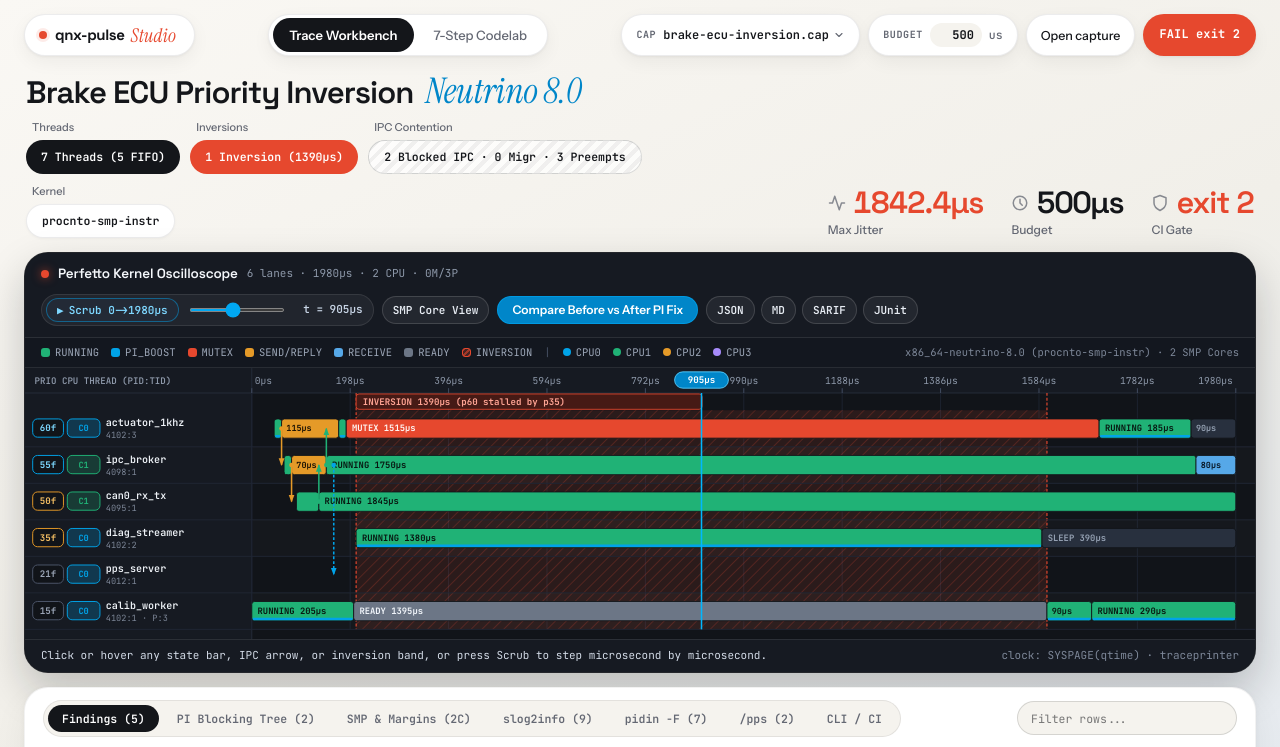
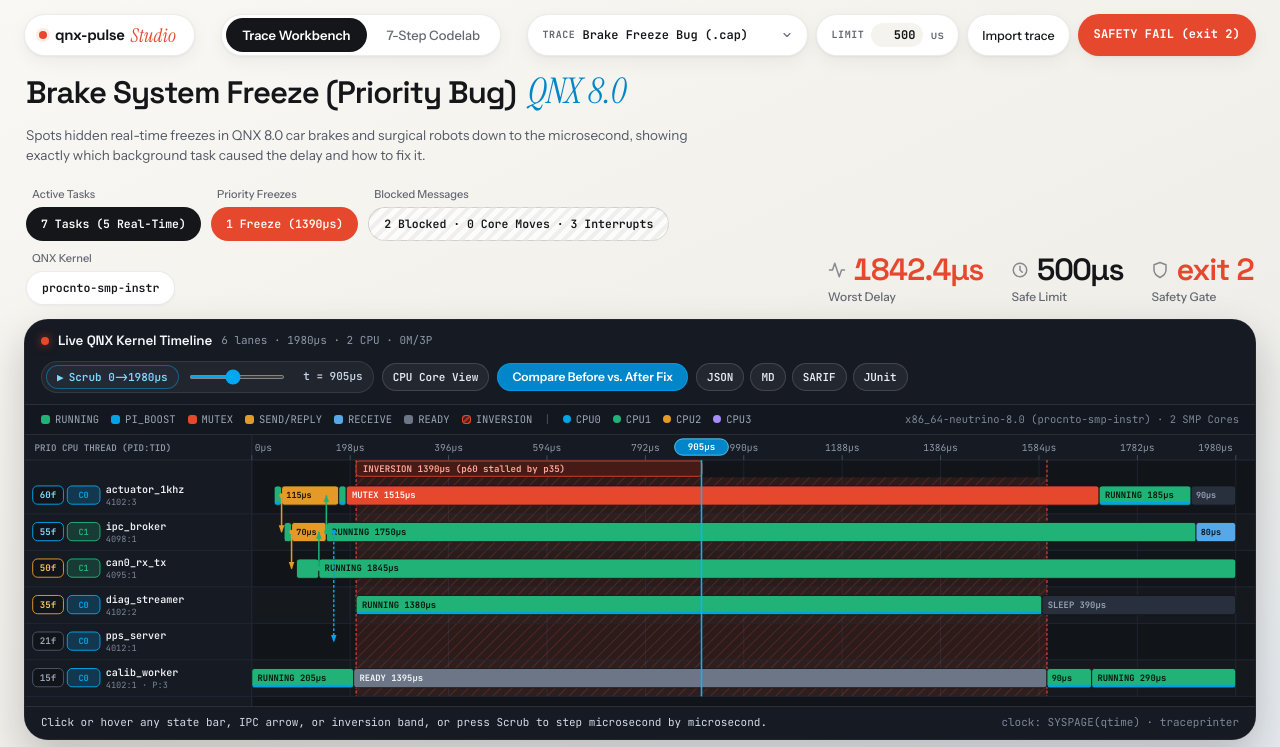
Before and after one commit to wenizmohamed/qnx-pulse-studio, a website with bundled scripts: page public/index.html in a window 1280 px wide. Shown: the top 747 px of the page. Built offline with nearby package versions, Linux system fonts and the light colour scheme.

Commit message:
UX: human-first QNX trace labels and plain-English explainer subtitle

```diff
--- a/public/app.js
+++ b/public/app.js
@@ -33,11 +33,11 @@ const CPU_COLORS = ['#00A3E8', '#20B276', '#E59A28', '#A78BFA'];
 const CPU_TEXT_COLORS = ['#041724', '#081711', '#1B1204', '#160B2E'];
 
 const CAPTURE_TITLES = {
-  'brake-ecu-inversion': 'Brake ECU Priority Inversion',
-  'adas-multihop-pi': 'ADAS Multi-Hop PI Chain (4-Core SMP)',
-  'surgical-arm-clean': 'Surgical Arm Fixed PI',
-  'qemu-starter': 'QEMU x86_64 Starter Capture',
-  custom: 'Custom QNX 8.0 Capture'
+  'brake-ecu-inversion': 'Brake System Freeze (Priority Bug)',
+  'adas-multihop-pi': 'ADAS Multi-Hop Delay (4-Core CPU)',
+  'surgical-arm-clean': 'Surgical Robot Arm (Fixed & Safe)',
+  'qemu-starter': 'QEMU x86_64 Starter Trace',
+  custom: 'Custom QNX 8.0 Trace'
 };
 
 let currentBundle = PRESETS['brake-ecu-inversion'];
@@ -204,7 +204,7 @@ function renderSummary(report) {
 
   const badge = el('verdictBadge');
   badge.className = isPass ? 'status-pill status-pass' : 'status-pill status-fail';
-  badge.textContent = isPass ? 'PASS exit 0' : `FAIL exit ${report.exitCode}`;
+  badge.textContent = isPass ? 'SAFE PASS (exit 0)' : `SAFETY FAIL (exit ${report.exitCode})`;
 
   const brandLed = el('brandLed');
   if (brandLed) brandLed.className = isPass ? 'brand-dot is-pass' : 'brand-dot';
@@ -214,26 +214,26 @@ function renderSummary(report) {
 
   const heading = el('captureHeading');
   if (heading) {
-    heading.textContent = CAPTURE_TITLES[currentPresetId] || report.meta?.name || 'QNX 8.0 Capture';
+    heading.textContent = CAPTURE_TITLES[currentPresetId] || report.meta?.name || 'QNX 8.0 Trace';
   }
 
-  el('capThreads').textContent = `${report.summary.totalThreads} Threads (${report.summary.fifoThreads} FIFO)`;
+  el('capThreads').textContent = `${report.summary.totalThreads} Tasks (${report.summary.fifoThreads} Real-Time)`;
 
   const capInv = el('capInversions');
   if (report.summary.multiHopPiChains > 0) {
     const worstWcbl = report.multiHopPiChains[0]?.wcbl;
-    capInv.textContent = `${report.summary.multiHopPiChains} Multi-Hop PI (${worstWcbl?.beforePiUs ?? 0}µs)`;
+    capInv.textContent = `${report.summary.multiHopPiChains} Multi-Hop Freeze (${worstWcbl?.beforePiUs ?? 0}µs)`;
     capInv.className = 'metric-capsule capsule-signal';
   } else if (report.summary.priorityInversions > 0) {
     const peakUs = report.inversionBands[0]?.durationUs ?? 0;
-    capInv.textContent = `${report.summary.priorityInversions} Inversion (${peakUs}µs)`;
+    capInv.textContent = `${report.summary.priorityInversions} Freeze (${peakUs}µs)`;
     capInv.className = 'metric-capsule capsule-signal';
   } else {
-    capInv.textContent = '0 Inversions (Clean PI)';
+    capInv.textContent = '0 Freezes (Protected)';
     capInv.className = 'metric-capsule capsule-emerald';
   }
 
-  el('capContention').textContent = `${report.summary.ipcBlockChains} Blocked IPC · ${report.summary.smpMigrations} Migr · ${report.summary.smpPreemptions} Preempts`;
+  el('capContention').textContent = `${report.summary.ipcBlockChains} Blocked · ${report.summary.smpMigrations} Core Moves · ${report.summary.smpPreemptions} Interrupts`;
   el('capKernel').textContent = extractKernelLabel(report.meta?.target);
 
   const targetClock = el('targetClockMeta');
@@ -256,10 +256,10 @@ function renderSummary(report) {
   if (compareBtn) {
     if (currentPresetId === 'surgical-arm-clean') {
       compareBtn.classList.add('is-clean');
-      compareBtn.textContent = 'Compare: Before PI Fix (1842µs)';
+      compareBtn.textContent = 'Compare: Before Fix (1842µs)';
     } else {
       compareBtn.classList.remove('is-clean');
-      compareBtn.textContent = 'Compare Before vs After PI Fix';
+      compareBtn.textContent = 'Compare Before vs. After Fix';
     }
   }
 }
--- a/public/index.html
+++ b/public/index.html
@@ -29,23 +29,23 @@
 
       <div class="nav-zone-right">
         <label class="control-pill select-pill" for="captureSelect">
-          <span class="pill-micro-label">CAP</span>
+          <span class="pill-micro-label">TRACE</span>
           <select id="captureSelect" class="pill-select" aria-label="Select capture bundle">
-            <option value="brake-ecu-inversion">brake-ecu-inversion.cap</option>
-            <option value="adas-multihop-pi">adas-multihop-pi.cap</option>
-            <option value="surgical-arm-clean">surgical-arm-clean.cap</option>
-            <option value="qemu-starter">qemu-starter.cap</option>
+            <option value="brake-ecu-inversion">Brake Freeze Bug (.cap)</option>
+            <option value="adas-multihop-pi">ADAS Multi-Hop Delay (.cap)</option>
+            <option value="surgical-arm-clean">Surgical Arm Fixed (.cap)</option>
+            <option value="qemu-starter">QEMU Starter Trace (.cap)</option>
           </select>
         </label>
 
         <label class="control-pill budget-pill" for="deadlineInput">
-          <span class="pill-micro-label">BUDGET</span>
-          <input id="deadlineInput" class="pill-num-input" type="number" min="50" max="5000" step="25" value="500" aria-label="Deadline budget in microseconds" />
+          <span class="pill-micro-label">LIMIT</span>
+          <input id="deadlineInput" class="pill-num-input" type="number" min="50" max="5000" step="25" value="500" aria-label="Safety time limit in microseconds" />
           <span class="pill-unit">us</span>
         </label>
 
-        <button id="btnToggleImport" class="control-pill action-pill" type="button">Open capture</button>
-        <span id="verdictBadge" class="status-pill status-fail">FAIL exit 2</span>
+        <button id="btnToggleImport" class="control-pill action-pill" type="button">Import trace</button>
+        <span id="verdictBadge" class="status-pill status-fail">SAFETY FAIL (exit 2)</span>
       </div>
     </header>
 
@@ -89,27 +89,28 @@
     <section class="masthead" id="summaryStrip" aria-label="Capture telemetry overview">
       <div class="masthead-left">
         <h1 class="masthead-title">
-          <span id="captureHeading">Brake ECU Priority Inversion</span>
-          <span class="masthead-serif">Neutrino 8.0</span>
+          <span id="captureHeading">Brake System Freeze (Priority Bug)</span>
+          <span class="masthead-serif">QNX 8.0</span>
         </h1>
+        <p style="margin:6px 0 12px;font-size:13.5px;color:#525866;max-width:680px;">Spots hidden real-time freezes in QNX 8.0 car brakes and surgical robots down to the microsecond, showing exactly which background task caused the delay and how to fix it.</p>
 
         <div class="capsule-row" role="list" aria-label="Capture breakdown capsules">
           <div class="capsule-group" role="listitem">
-            <span class="capsule-label">Threads</span>
-            <span id="capThreads" class="metric-capsule capsule-obsidian">7 Threads (5 FIFO)</span>
+            <span class="capsule-label">Active Tasks</span>
+            <span id="capThreads" class="metric-capsule capsule-obsidian">7 Tasks (5 Real-Time)</span>
           </div>
           <div class="capsule-group" role="listitem">
-            <span class="capsule-label">Inversions</span>
-            <span id="capInversions" class="metric-capsule capsule-signal">1 Inversion (1390µs)</span>
+            <span class="capsule-label">Priority Freezes</span>
+            <span id="capInversions" class="metric-capsule capsule-signal">1 Freeze (1390µs)</span>
           </div>
           <div class="capsule-group capsule-group-wide" role="listitem">
-            <span class="capsule-label">IPC Contention</span>
+            <span class="capsule-label">Blocked Messages</span>
             <div class="hatched-capsule-track">
               <span id="capContention" class="hatched-capsule-text">2 Blocked IPC · 1 Starved</span>
             </div>
           </div>
           <div class="capsule-group" role="listitem">
-            <span class="capsule-label">Kernel</span>
+            <span class="capsule-label">QNX Kernel</span>
             <span id="capKernel" class="metric-capsule capsule-white">procnto-smp-instr</span>
           </div>
         </div>
@@ -123,7 +124,7 @@
             </svg>
             <span id="numMaxJitter" class="numeral-value is-bad">1842.4µs</span>
           </div>
-          <span class="numeral-caption">Max Jitter</span>
+          <span class="numeral-caption">Worst Delay</span>
         </div>
 
         <div class="numeral-block">
@@ -134,7 +135,7 @@
             </svg>
             <span id="numBudget" class="numeral-value">500µs</span>
           </div>
-          <span class="numeral-caption">Budget</span>
+          <span class="numeral-caption">Safe Limit</span>
         </div>
 
         <div class="numeral-block">
@@ -144,7 +145,7 @@
             </svg>
             <span id="numCiGate" class="numeral-value is-bad">exit 2</span>
           </div>
-          <span class="numeral-caption">CI Gate</span>
+          <span class="numeral-caption">Safety Gate</span>
         </div>
       </div>
     </section>
@@ -152,11 +153,11 @@
     <!-- Main Workbench Stack -->
     <main class="studio-main">
       <!-- ONE High-Contrast Deep Obsidian Focal Anchor: Perfetto Hardware Oscilloscope -->
-      <section class="obsidian-stage" id="timelineSection" aria-label="Perfetto hardware oscilloscope kernel trace stage">
+      <section class="obsidian-stage" id="timelineSection" aria-label="Live QNX real-time task timeline">
         <div class="stage-topbar">
           <div class="stage-title-group">
             <span class="stage-led" id="stageLed" aria-hidden="true"></span>
-            <span class="stage-title">Perfetto Kernel Oscilloscope</span>
+            <span class="stage-title">Live QNX Kernel Timeline</span>
             <span id="timelineMeta" class="stage-meta">6 lanes · 1980µs · 5 IPC</span>
           </div>
 
@@ -164,18 +165,18 @@
             <div class="scrub-cluster">
               <button id="btnScrubPlay" class="stage-pill stage-pill-scrub" type="button" aria-pressed="false">
                 <span id="scrubPlayIcon" aria-hidden="true">&#9654;</span>
-                <span id="scrubPlayLabel">Scrub 0-&gt;1980µs</span>
+                <span id="scrubPlayLabel">Replay 0-&gt;1980µs</span>
               </button>
               <input id="scrubSlider" class="scrub-slider" type="range" min="0" max="1980" step="5" value="0" aria-label="Scrub microsecond cursor" />
               <span id="scrubTimeReadout" class="scrub-readout">t = 0µs</span>
             </div>
 
             <button id="btnSmpLaneMode" class="stage-pill stage-pill-smp" type="button" aria-pressed="false">
-              SMP Core View
+              CPU Core View
             </button>
 
             <button id="btnComparePi" class="stage-pill stage-pill-compare" type="button">
-              Compare Before vs After PI Fix
+              Compare Before vs. After Fix
             </button>
 
             <div class="stage-export-group">
```
